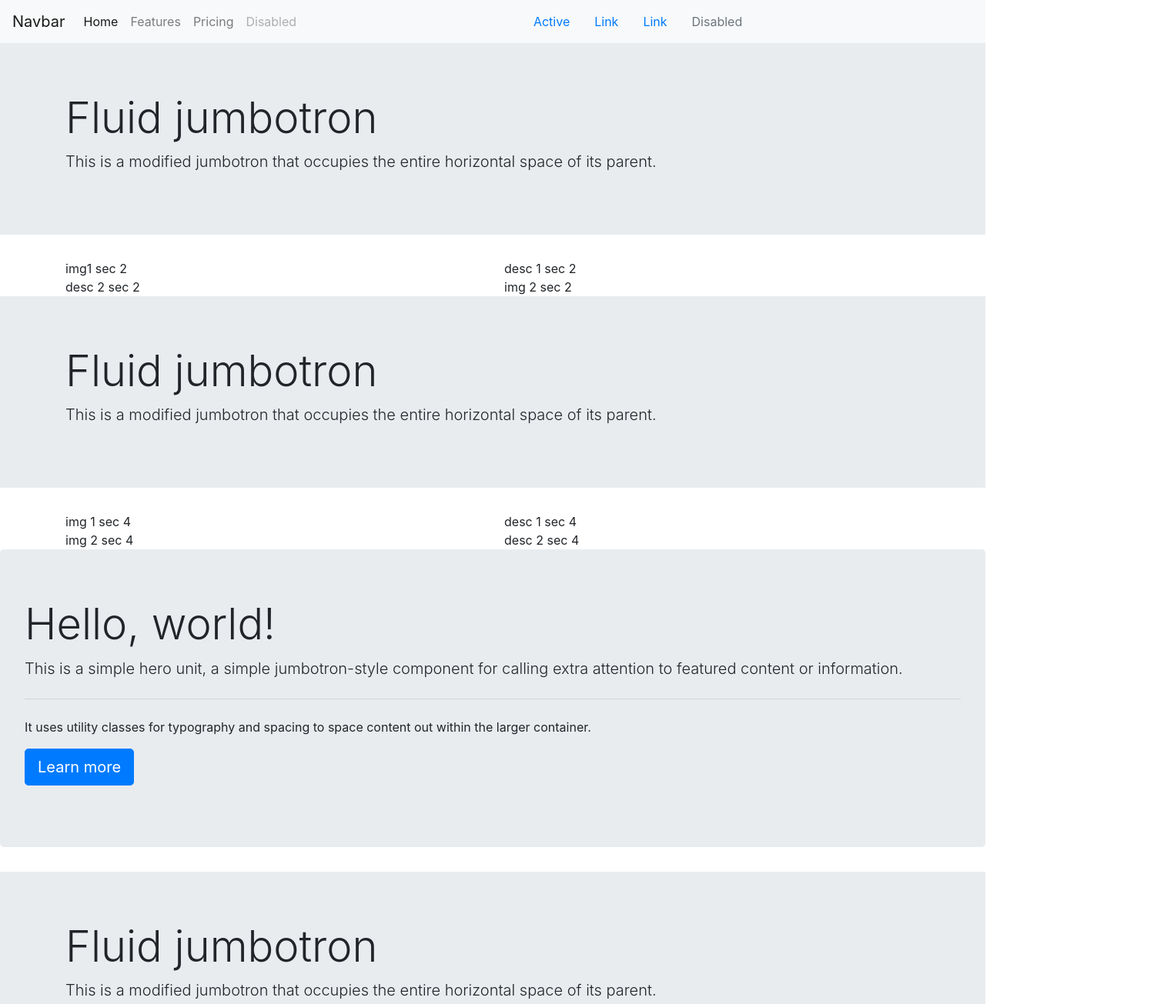
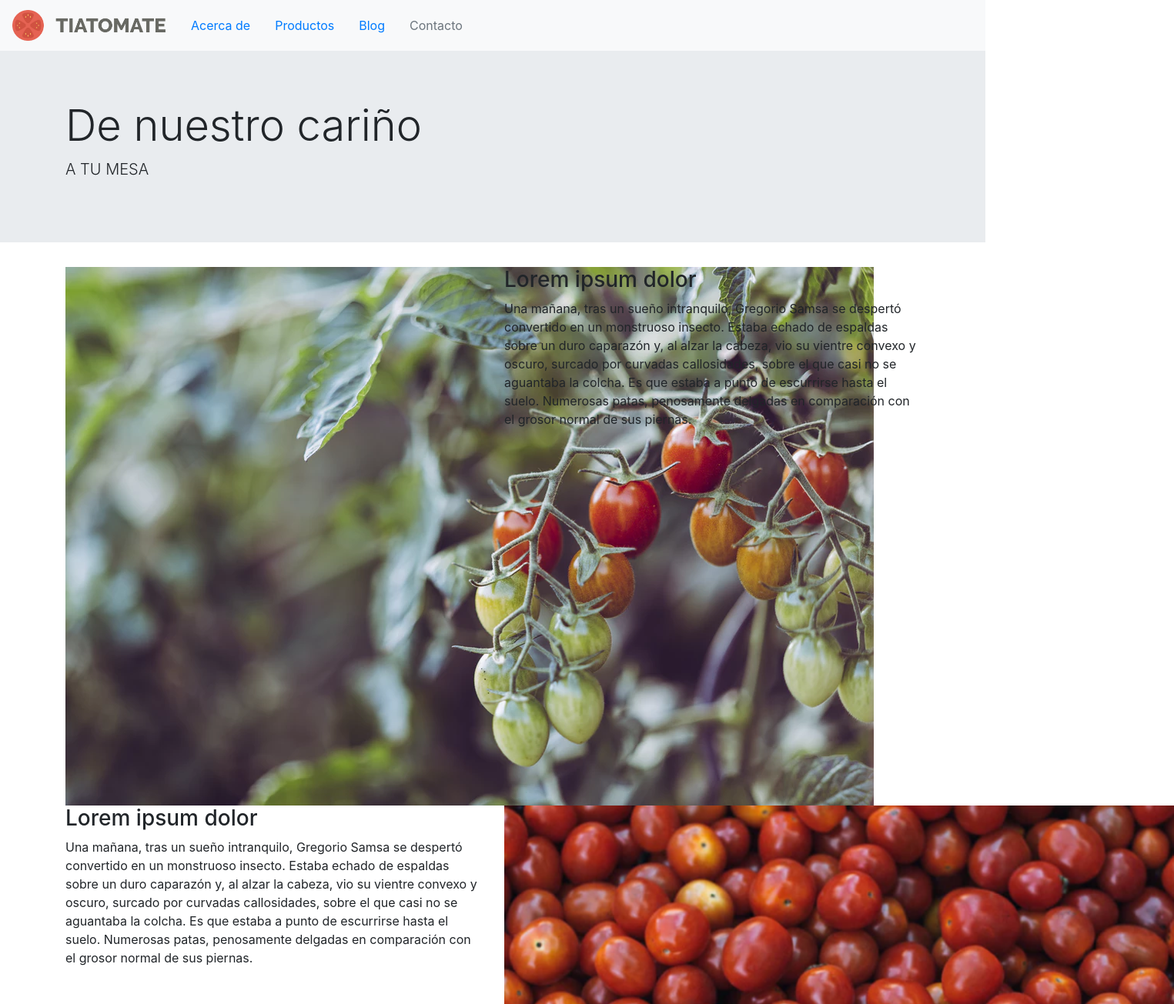
Before and after one commit to Andyta2018/experiencia_presencial_09, a plain HTML site: page index.html in a window 1280 px wide. Shown: the top 1305 px of the page at 77% size, 1525 px wide, since content can reach past the window. Drawn offline with nearby package versions, Linux system fonts and the light colour scheme.

Commit message:
ADD:Se añade el contenido a la pagina, según mockup

```diff
--- a/index.html
+++ b/index.html
@@ -15,40 +15,27 @@
       <header>
           <!-- Barra de navegación -->
           <nav class="navbar navbar-expand-lg navbar-light bg-light">
-              <a class="navbar-brand" href="#">Navbar</a>
+
+              <a class="navbar-brand" href="#">
+                <img src="Assets/img/logo-navbar.png" width="200" height="40" alt="">
+              </a>
               <button class="navbar-toggler" type="button" data-toggle="collapse" data-target="#navbarNav" aria-controls="navbarNav" aria-expanded="false" aria-label="Toggle navigation">
                 <span class="navbar-toggler-icon"></span>
               </button>
-              <div class="collapse navbar-collapse" id="navbarNav">
-                <ul class="navbar-nav">
-                    <li class="nav-item active">
-                      <a class="nav-link" href="#">Home <span class="sr-only">(current)</span></a>
-                    </li>
-                    <li class="nav-item">
-                      <a class="nav-link" href="#">Features</a>
-                    </li>
-                    <li class="nav-item">
-                      <a class="nav-link" href="#">Pricing</a>
-                    </li>
-                    <li class="nav-item">
-                      <a class="nav-link disabled" href="#">Disabled</a>
-                    </li>
-                </ul>
-              </div>
 
               <div class="collapse navbar-collapse" id="navbarNav">
                 <ul class="nav justify-content-end">
                   <li class="nav-item">
-                    <a class="nav-link active" href="#">Active</a>
+                    <a class="nav-link active" href="#">Acerca de</a>
                   </li>
                   <li class="nav-item">
-                    <a class="nav-link" href="#">Link</a>
+                    <a class="nav-link" href="#">Productos</a>
                   </li>
                   <li class="nav-item">
-                    <a class="nav-link" href="#">Link</a>
+                    <a class="nav-link" href="#">Blog</a>
                   </li>
                   <li class="nav-item">
-                    <a class="nav-link disabled" href="#">Disabled</a>
+                    <a class="nav-link disabled" href="#">Contacto</a>
                   </li>
                 </ul>
               </div>
@@ -58,45 +45,86 @@
       <main>
             <div class="jumbotron jumbotron-fluid">
               <div class="container">
-                  <h1 class="display-4">Fluid jumbotron</h1>
-                  <p class="lead">This is a modified jumbotron that occupies the entire horizontal space of its parent.</p>
+                  <h1 class="display-4">De nuestro cariño</h1>
+                  <p class="lead">A TU MESA</p>
               </div>
             </div>
             <!-- Sección 2 -->
             <div class="container">
                 <div class="row">
-                  <div class="col-lg-6 col-md-6 col-sm-12">img1 sec 2</div>
-                  <div class="col-lg-6 col-md-6 col-sm-12">desc 1 sec 2</div>
+                  <div class="col-lg-6 col-md-6 col-sm-12">
+                      <div>
+                        <img src="Assets/img/img-history.png" alt="">
+                      </div>
+                  </div>
+                  <div class="col-lg-6 col-md-6 col-sm-12">
+                      <h3>Lorem ipsum dolor</h3>
+                      <p>Una mañana, tras un sueño intranquilo, Gregorio Samsa se despertó convertido en un monstruoso insecto.
+
+                      Estaba echado de espaldas sobre un duro caparazón y, al alzar la cabeza, vio su vientre convexo y oscuro, surcado por curvadas callosidades, sobre el que casi no se aguantaba la colcha.
+
+                      Es que estaba a punto de escurrirse hasta el suelo. Numerosas patas, penosamente delgadas en comparación con el grosor normal de sus piernas.</p>
+                  </div>
                   <div class="w-100"></div>
-                  <div class="col-lg-6 col-md-6 col-sm-12">desc 2 sec 2</div>
-                  <div class="col-lg-6 col-md-6 col-sm-12">img 2 sec 2</div>
+                  <div class="col-lg-6 col-md-6 col-sm-12">
+                      <h3>Lorem ipsum dolor</h3>
+                      <p>Una mañana, tras un sueño intranquilo, Gregorio Samsa se despertó convertido en un monstruoso insecto.
+
+                      Estaba echado de espaldas sobre un duro caparazón y, al alzar la cabeza, vio su vientre convexo y oscuro, surcado por curvadas callosidades, sobre el que casi no se aguantaba la colcha.
+
+                      Es que estaba a punto de escurrirse hasta el suelo. Numerosas patas, penosamente delgadas en comparación con el grosor normal de sus piernas.</p>
+                  </div>
+                  <div class="col-lg-6 col-md-6 col-sm-12">
+                      <div>
+                        <img src="Assets/img/our-tomatoes.png" alt="">
+                      </div>
+                  </div>
                 </div>
             </div>
             <!-- Sección 3 -->
             <div class="jumbotron jumbotron-fluid">
               <div class="container">
-                  <h1 class="display-4">Fluid jumbotron</h1>
-                  <p class="lead">This is a modified jumbotron that occupies the entire horizontal space of its parent.</p>
+                  <h1 class="display-4">NOSOTROS</h1>
               </div>
             </div>
             <!-- Sección 4 -->
             <div class="container">
                 <div class="row">
-                  <div class="col-lg-6 col-md-6 col-sm-12">img 1 sec 4</div>
-                  <div class="col-lg-6 col-md-6 col-sm-12">desc 1 sec 4</div>
+                  <div class="col-lg-6 col-md-6 col-sm-12">
+                      <div>
+                        <img src="Assets/img/javiera-kunstmann.png" alt="">
+                      </div>
+                  </div>
+                  <div class="col-lg-6 col-md-6 col-sm-12">
+                      <h3>Javiera Kunstmann</h3>
+                      <p>Una mañana, tras un sueño intranquilo, Gregorio Samsa se despertó convertido en un monstruoso insecto.
+
+                      Estaba echado de espaldas sobre un duro caparazón y, al alzar la cabeza, vio su vientre convexo y oscuro, surcado por curvadas callosidades, sobre el que casi no se aguantaba la colcha.
+
+                      Es que estaba a punto de escurrirse hasta el suelo. Numerosas patas, penosamente delgadas en comparación con el grosor normal de sus piernas.</p>
+                  </div>
                   <div class="w-100"></div>
-                  <div class="col-lg-6 col-md-6 col-sm-12">img 2 sec 4</div>
-                  <div class="col-lg-6 col-md-6 col-sm-12">desc 2 sec 4</div>
+                  <div class="col-lg-6 col-md-6 col-sm-12">
+                      <div>
+                        <img src="Assets/img/roberto-pacheco.png" alt="">
+                      </div>
+                  </div>
+                  <div class="col-lg-6 col-md-6 col-sm-12">
+                      <h3>Roberto Pacheco</h3>
+                      <p>Una mañana, tras un sueño intranquilo, Gregorio Samsa se despertó convertido en un monstruoso insecto.
+
+                      Estaba echado de espaldas sobre un duro caparazón y, al alzar la cabeza, vio su vientre convexo y oscuro, surcado por curvadas callosidades, sobre el que casi no se aguantaba la colcha.
+
+                      Es que estaba a punto de escurrirse hasta el suelo. Numerosas patas, penosamente delgadas en comparación con el grosor normal de sus piernas.</p>
+                  </div>
                 </div>
             </div>
             <!-- Sección 5 -->
             <div class="jumbotron">
-                <h1 class="display-4">Hello, world!</h1>
-                <p class="lead">This is a simple hero unit, a simple jumbotron-style component for calling extra attention to featured content or information.</p>
+                <h1 class="display-4">¿Tomates para tu negocio?</h1>
                 <hr class="my-4">
-                <p>It uses utility classes for typography and spacing to space content out within the larger container.</p>
-                <p class="lead">
-                  <a class="btn btn-primary btn-lg" href="#" role="button">Learn more</a>
+                  <p class="lead">
+                  <a class="btn btn-primary btn-lg" href="#" role="button">CLICK AQUÍ</a>
                 </p>
             </div>
       </main>
@@ -105,8 +133,27 @@
             <!-- Footer -->
             <div class="jumbotron jumbotron-fluid">
               <div class="container">
-                  <h1 class="display-4">Fluid jumbotron</h1>
-                  <p class="lead">This is a modified jumbotron that occupies the entire horizontal space of its parent.</p>
+                <div>
+                    <img src="Assets/img/logo-footer.png" width="200" height="40" alt="">
+                </div>
+                <div>
+                  <div>
+                      <img src="Assets/img/icon-face.jpg" width="60" height="60" alt="">
+                  </div>
+                   <div>
+                      <img src="Assets/img/icon-insta.jpg" width="60" height="60" alt="">
+                  </div>
+                   <div>
+                      <img src="Assets/img/icon-twitter.jpg" width="60" height="60" alt="">
+                  </div>
+                </div>
+
+                <div>
+                    <p>Acerca de</p>
+                    <p>Productos</p>
+                    <p>Blog</p>
+                    <p>Contacto</p>
+                </div>
               </div>
             </div>
       </footer>
```
Also changed, not shown: Assets/img/icon-face.jpg (added), Assets/img/icon-insta.jpg (added), Assets/img/icon-twitter.png (added).
